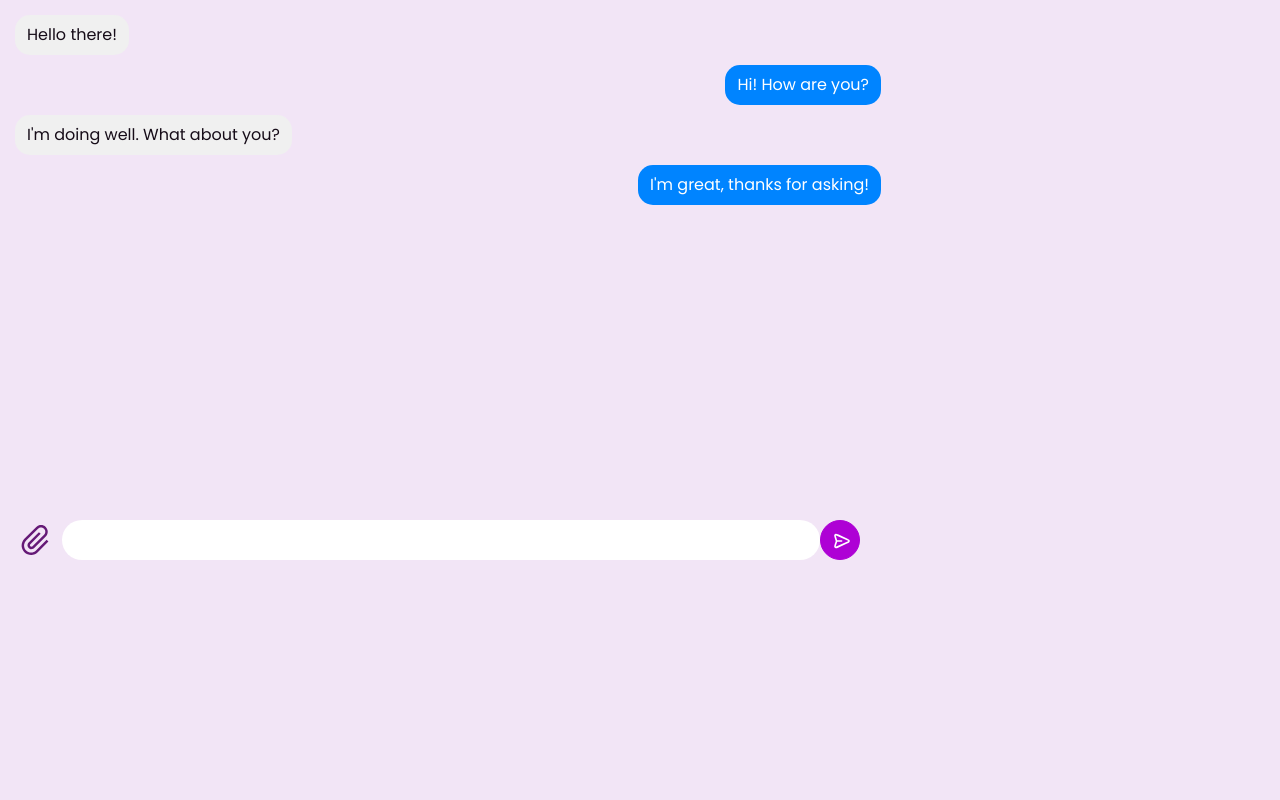
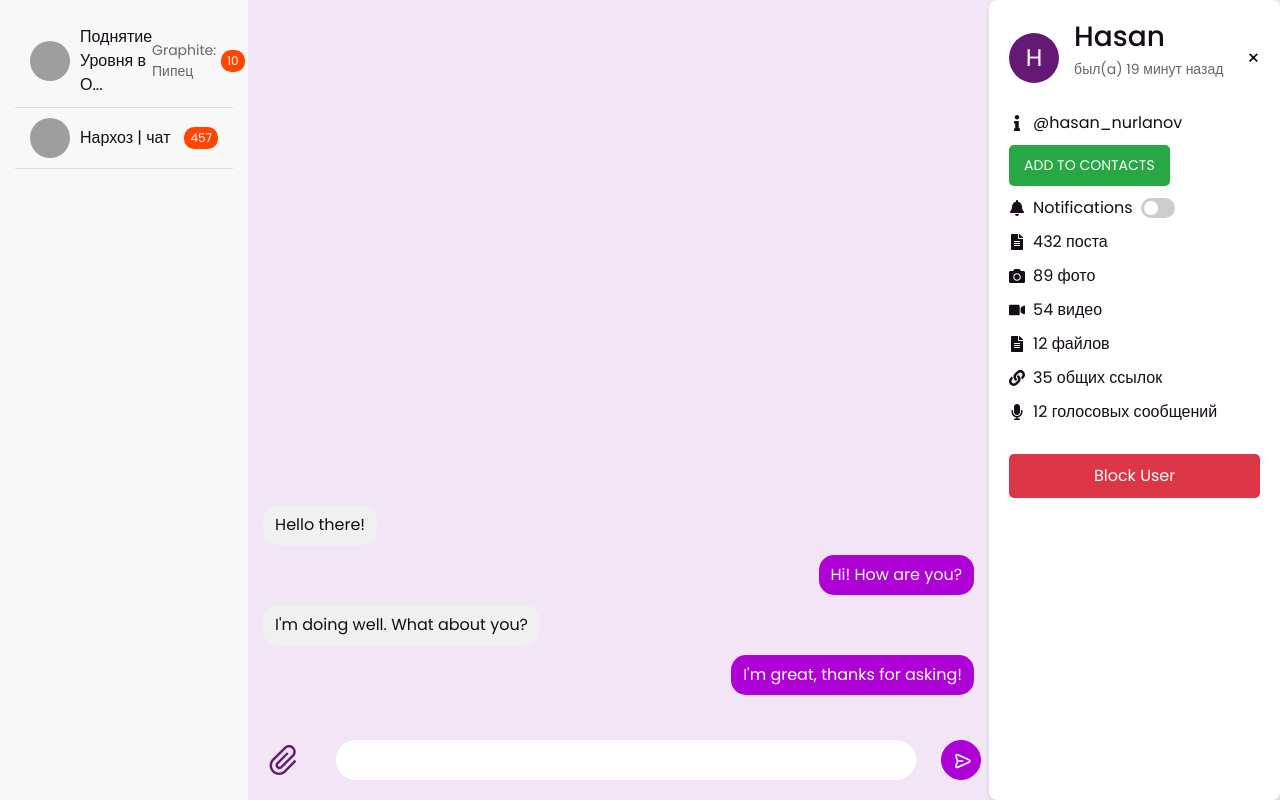
Before and after one commit to Sayan80bayev/SnapNest, a React (Create React App) app in the folder front-end/: page /chat in a window 1280 px wide. Built offline with nearby package versions, Linux system fonts and the light colour scheme; grey boxes are pictures that could not be loaded.

Commit message:
added chatSelector and userInfo

```diff
--- a/front-end/package.json
+++ b/front-end/package.json
@@ -13,6 +13,7 @@
     "jwt-decode": "^4.0.0",
     "react": "^18.3.1",
     "react-dom": "^18.3.1",
+    "react-icons": "^5.2.1",
     "react-router-dom": "^6.23.1",
     "react-scripts": "5.0.1",
     "styled-components": "^6.1.11",
--- a/front-end/src/components/chat/Chat.js
+++ b/front-end/src/components/chat/Chat.js
@@ -1,18 +1,19 @@
 import React from "react";
 import "./style.css";
 import ChatMessages from "./ChatMessages";
+import ChatSelector from "./ChatSelector";
+import UserInfo from "./UserInfo";
 export default function () {
   return (
     <main id="chat-main">
-      <div></div>
+      <ChatSelector />
+      <div className=" chat-window">
         <div>
           <ChatMessages />
         </div>
         <div>
           <form className="row form-message">
             <svg
-            // height="30px"
-            // width="30px"
               style={{ height: "30px", width: "max-content" }}
               version="1.1"
               id="_x32_"
@@ -70,6 +71,8 @@ export default function () {
             </button>
           </form>
         </div>
+      </div>
+      <UserInfo />
     </main>
   );
 }
--- a/front-end/src/components/chat/ChatMessages.js
+++ b/front-end/src/components/chat/ChatMessages.js
@@ -4,8 +4,7 @@ import styled from "styled-components";
 const ChatContainer = styled.div`
   display: flex;
   flex-direction: column;
-  width: 70%;
-  height: 500px; /* Adjust the height as needed */
+  width: 100%;
   padding: 15px;
   overflow-y: auto; /* Make the chat scrollable */
 `;
@@ -19,7 +18,7 @@ const Message = styled.div`
     justify-content: flex-end; /* Align user messages to the right */
 
     .message-bubble {
-      background-color: #0084ff; /* User message background */
+      background-color: var(--accent); /* User message background */
       color: white;
       margin-left: 10px;
     }
--- /dev/null
+++ b/front-end/src/components/chat/ChatSelector.js
@@ -0,0 +1,93 @@
+import React, { useState } from "react";
+import styled from "styled-components";
+
+const ChatSelectorBar = styled.div`
+  width: 20%;
+  background-color: #f8f8f8;
+  padding: 15px;
+  overflow-y: auto;
+  height: 100vh; /* Occupy full viewport height */
+`;
+
+const ChatItem = styled.div`
+  display: flex;
+  align-items: center;
+  padding: 10px 15px;
+  border-bottom: 1px solid #ddd;
+  cursor: pointer;
+  background-color: ${(props) => (props.active ? "#fff" : "transparent")};
+
+  &:hover {
+    background-color: #f0f0f0;
+  }
+`;
+
+const Avatar = styled.img`
+  width: 40px;
+  height: 40px;
+  border-radius: 50%;
+  margin-right: 10px;
+`;
+
+const ChatTitle = styled.div`
+  flex-grow: 1;
+`;
+
+const ChatPreview = styled.div`
+  font-size: 14px;
+  color: #666;
+`;
+
+const UnreadCount = styled.div`
+  background-color: #ff4500; /* Example unread indicator color */
+  color: white;
+  font-size: 12px;
+  padding: 2px 6px;
+  border-radius: 10px;
+  margin-left: 5px;
+`;
+
+const ChatSelector = () => {
+  const [activeChat, setActiveChat] = useState(null);
+
+  const chatData = [
+    {
+      title: "Поднятие Уровня в О...",
+      avatar: "path/to/avatar.jpg", // Replace with actual avatar image
+      preview: "Graphite: Пипец",
+      unreadCount: 10,
+    },
+    {
+      title: "Нархоз | чат",
+      avatar: "path/to/avatar2.jpg", // Replace with actual avatar image
+      preview: null, // No preview message
+      unreadCount: 457,
+    },
+    // ... more chat items
+  ];
+
+  const handleChatClick = (chatId) => {
+    setActiveChat(chatId);
+  };
+
+  return (
+    <ChatSelectorBar>
+      {chatData.map((chat, index) => (
+        <ChatItem
+          key={index}
+          active={activeChat === index}
+          onClick={() => handleChatClick(index)}
+        >
+          <Avatar src={chat.avatar} alt={chat.title} />
+          <ChatTitle>{chat.title}</ChatTitle>
+          {chat.preview && <ChatPreview>{chat.preview}</ChatPreview>}
+          {chat.unreadCount > 0 && (
+            <UnreadCount>{chat.unreadCount}</UnreadCount>
+          )}
+        </ChatItem>
+      ))}
+    </ChatSelectorBar>
+  );
+};
+
+export default ChatSelector;
--- /dev/null
+++ b/front-end/src/components/chat/UserInfo.js
@@ -0,0 +1,201 @@
+import React, { useState } from "react";
+import styled from "styled-components";
+import {
+  FaInfo,
+  FaBell,
+  FaFileAlt,
+  FaCamera,
+  FaVideo,
+  FaLink,
+  FaMicrophone,
+} from "react-icons/fa";
+
+const UserInfoContainer = styled.div`
+  display: flex;
+  flex-direction: column;
+  padding: 20px;
+  background-color: #fff;
+  border-radius: 8px;
+  box-shadow: 0 2px 5px rgba(0, 0, 0, 0.1);
+  width: 300px; /* Adjust width as needed */
+`;
+
+const Header = styled.div`
+  display: flex;
+  align-items: center;
+  justify-content: space-between;
+  margin-bottom: 15px;
+`;
+
+const Avatar = styled.div`
+  background-color: #651976;
+  color: white;
+  width: 50px;
+  height: 50px;
+  border-radius: 50%;
+  display: flex;
+  align-items: center;
+  justify-content: center;
+  font-size: 24px; /* Adjust font size as needed */
+`;
+
+const NameSection = styled.div`
+  margin-left: 15px;
+
+  h3 {
+    margin: 0 0 5px; /* Adjust margin as needed */
+  }
+
+  p {
+    font-size: 14px;
+    color: #666;
+  }
+`;
+
+const CloseButton = styled.button`
+  background: none;
+  border: none;
+  cursor: pointer;
+  font-size: 20px;
+`;
+
+const InfoItem = styled.div`
+  display: flex;
+  align-items: center;
+  margin-bottom: 10px;
+  font-size: 16px; /* Adjust font size as needed */
+
+  svg {
+    margin-right: 8px;
+  }
+`;
+
+const ToggleSwitch = styled.label`
+  position: relative;
+  display: inline-block;
+  width: 34px;
+  height: 20px;
+  margin-left: 8px;
+
+  input {
+    opacity: 0;
+    width: 0;
+    height: 0;
+  }
+
+  span {
+    position: absolute;
+    cursor: pointer;
+    top: 0;
+    left: 0;
+    right: 0;
+    bottom: 0;
+    background-color: #ccc;
+    transition: 0.4s;
+    border-radius: 20px;
+  }
+
+  span:before {
+    position: absolute;
+    content: "";
+    height: 14px;
+    width: 14px;
+    left: 3px;
+    bottom: 3px;
+    background-color: white;
+    transition: 0.4s;
+    border-radius: 50%;
+  }
+
+  input:checked + span {
+    background-color: #651976;
+  }
+
+  input:checked + span:before {
+    transform: translateX(14px);
+  }
+`;
+
+const BlockButton = styled.button`
+  background-color: #dc3545; /* Red color */
+  color: white;
+  padding: 10px 15px;
+  border: none;
+  border-radius: 5px;
+  cursor: pointer;
+  margin-top: 20px;
+`;
+
+const AddContactButton = styled.button`
+  background-color: #28a745; /* Green color */
+  color: white;
+  padding: 10px 15px;
+  border: none;
+  border-radius: 5px;
+  cursor: pointer;
+  font-size: 14px;
+  transition: background-color 0.3s;
+
+  &:hover {
+    background-color: #218838;
+  }
+`;
+
+const UserInfo = () => {
+  return (
+    <UserInfoContainer>
+      <Header>
+        <div style={{ display: "flex", alignItems: "center" }}>
+          <Avatar>H</Avatar>
+          <NameSection>
+            <h3>Hasan</h3>
+            <p>был(a) 19 минут назад</p>
+          </NameSection>
+        </div>
+        <CloseButton>&times;</CloseButton>
+      </Header>
+      <InfoItem>
+        <FaInfo />
+        @hasan_nurlanov
+      </InfoItem>
+      <InfoItem>
+        <AddContactButton>ADD TO CONTACTS</AddContactButton>
+      </InfoItem>
+      <InfoItem>
+        <FaBell />
+        Notifications
+        <ToggleSwitch>
+          <input type="checkbox" />
+          <span />
+        </ToggleSwitch>
+      </InfoItem>
+      <InfoItem>
+        <FaFileAlt />
+        432 поста
+      </InfoItem>
+      <InfoItem>
+        <FaCamera />
+        89 фото
+      </InfoItem>
+      <InfoItem>
+        <FaVideo />
+        54 видео
+      </InfoItem>
+      <InfoItem>
+        <FaFileAlt />
+        12 файлов
+      </InfoItem>
+      <InfoItem>
+        <FaLink />
+        35 общих ссылок
+      </InfoItem>
+      <InfoItem>
+        <FaMicrophone />
+        12 голосовых сообщений
+      </InfoItem>
+      <BlockButton>Block User</BlockButton>
+    </UserInfoContainer>
+  );
+};
+
+export default UserInfo;
--- a/front-end/src/components/chat/style.css
+++ b/front-end/src/components/chat/style.css
@@ -1,7 +1,8 @@
 #chat-main{
+  display: flex;
     background-color: var(--background);
     height: 100vh;
-    overflow: hidden;
+    overflow-x: hidden;
 }
 #send{
     width: 40px;
@@ -10,7 +11,7 @@
     border-radius: 50%;
 }
 .inputMessage{
-    width: 60%;
+    width: 80%;
     height: 40px;
     /* height: max-content; */
     /* max-height: 160px; */
@@ -21,8 +22,12 @@
     outline: none;
     border: none;
     resize:none;
-    overflow-y: auto;}
+    overflow-y: auto;
+    display: inline-block;
+  }
 .form-message{
+  /* flex-wrap: nowrap; */
+  justify-content: space-between;
     padding: 20px;
     align-items: center;
 }
@@ -47,3 +52,10 @@
   ::-webkit-scrollbar-thumb:hover {
     background: #555;
   }
+  .chat-window{
+    display: flex;
+    flex-direction: column;
+    justify-content: end;
+    width: 60%;
+    height: 100vh;
+  }
```
Also changed, not shown: front-end/src/components/chat/ChatBar.js (deleted), 1 other file (tests, documents, lock files or other folders). Lines whose indentation alone changed are shown as unchanged.
